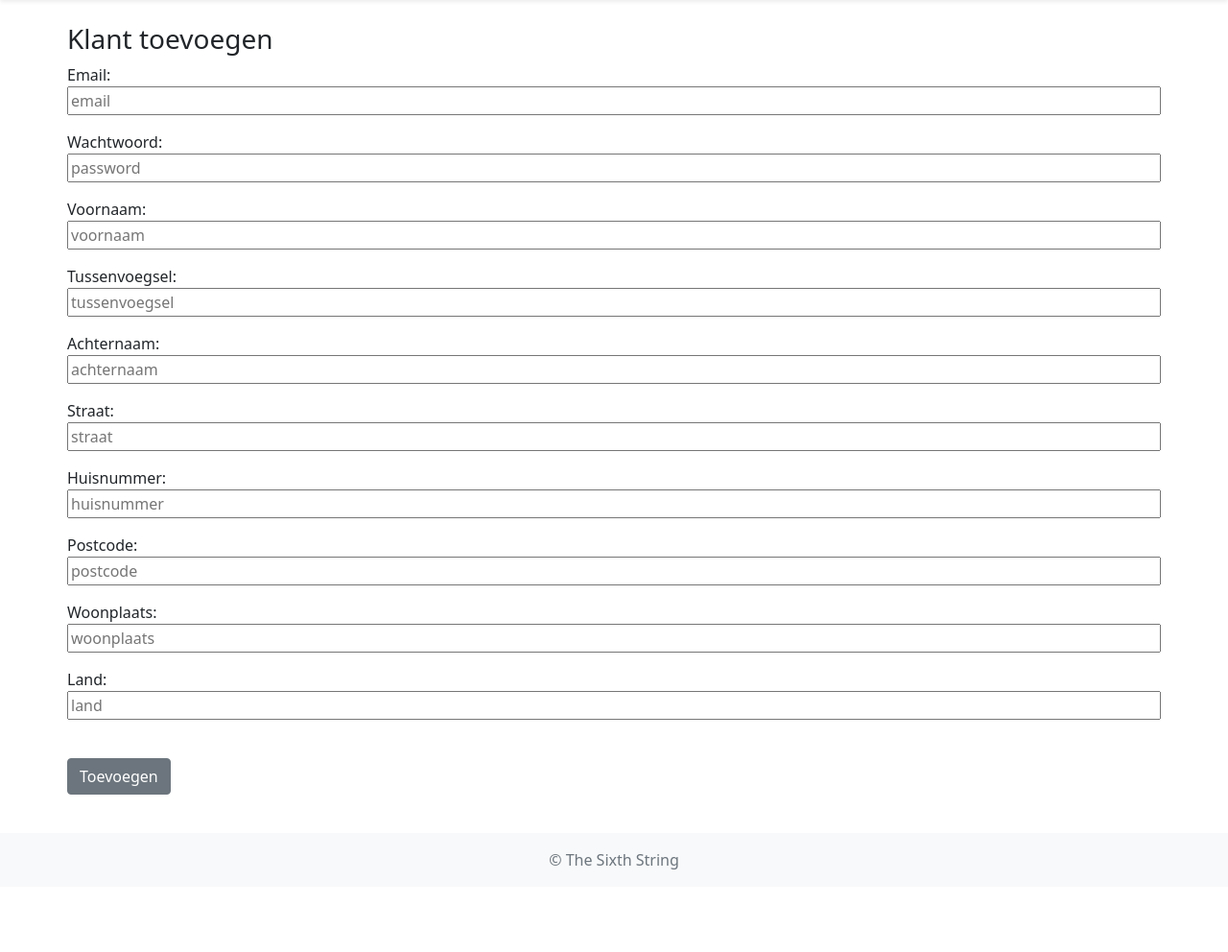
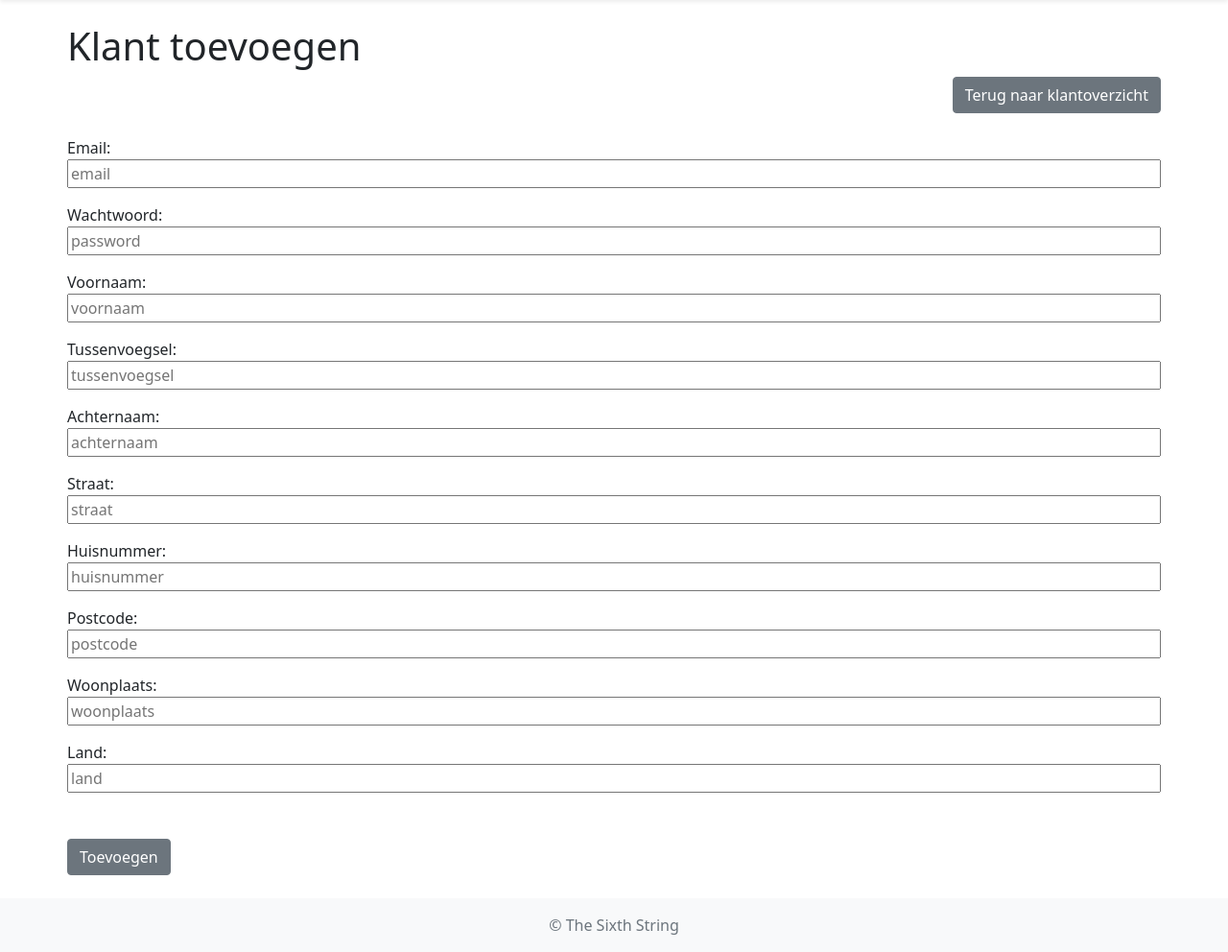
Before and after one commit to ICTDTBDWb/tss-webshop, a PHP site: page /beheer/klanten_nieuw.php in a window 1280 px wide. Shown: the part 70-1062 px from the top of the page at 96% size. Before the commit the page ends 976 px from the top, so only its background shows below. Run offline with PHP 8.4, Linux system fonts and the light colour scheme; some libraries are stand-ins or nearby versions.

Commit message:
Knop terug naar overzicht
Knop terug naar overzicht toegevoegd

```diff
--- a/public/beheer/klanten.php
+++ b/public/beheer/klanten.php
@@ -50,7 +50,7 @@
                 <td>
                     <form method="POST" action="<?php echo $_SERVER['PHP_SELF'];?>">
                         <input name="klantId" class="d-none" value="<?php echo ($klanten['id']);?>">
-                        <button class="btn btn-secondary" onclick="" role="button" name="klantVerwijderen" value="verwijderen">Verwijderen</button>
+                        <button class="btn btn-secondary" role="button" name="klantVerwijderen" value="verwijderen">Verwijderen</button>
                     </form>
                 </td>
             </tr>
--- a/public/beheer/klanten_detail.php
+++ b/public/beheer/klanten_detail.php
@@ -24,6 +24,9 @@ if ($klantId) {
 <!--Print enkele klant aan de hand van ID-->
 <div class="container">
     <h1>Klant details</h1>
+    <div class="d-flex justify-content-end mt-2">
+        <a class="btn btn-secondary" href="klanten.php" role="button" style="align-content: end">Terug naar klantoverzicht</a>
+    </div>
     <br>
     <?php foreach ($klantDetails as $enkeleKlant) {?>
     <div class="table-responsive-md">
--- a/public/beheer/klanten_nieuw.php
+++ b/public/beheer/klanten_nieuw.php
@@ -13,15 +13,19 @@
 <!--Header-->
 <?php include __DIR__ . "/../../Resources/components/layout/header.php"; ?>
 
-<style>
-    input {
-        width: 100%;
-    }
-</style>
 
     <!--Invul velden om klant toe te voegen-->
     <div class="container-lg flex-grow-1 gx-0 py-4">
-        <h3>Klant toevoegen</h3>
+        <h1>Klant toevoegen</h1>
+        <div class="d-flex justify-content-end mt-2">
+            <a class="btn btn-secondary" href="klanten.php" role="button" style="align-content: end">Terug naar klantoverzicht</a>
+        </div>
+        <br>
+        <style>
+            input {
+                width: 100%;
+            }
+        </style>
         <form method="post" action="<?php echo $_SERVER['PHP_SELF'];?>">
             <div class="mb-3">
             Email: <input type="email" name="email" placeholder="email">
@@ -54,12 +58,13 @@
             Land: <input type="text" name="land" placeholder="land">
             </div>
             <br>
-            <div class="mb-3">
+            <div class="d-flex justify-content-start mt-2">
                 <!--Voeg klant toe met ingevulde gegevens-->
                 <button class="btn btn-secondary" type="submit" name="submit">Toevoegen</button>
             </div>
         </form>
     </div>
+
 
     <!--set $_POST condities-->
     <?php
```
